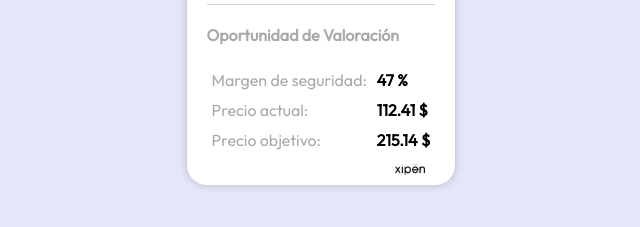
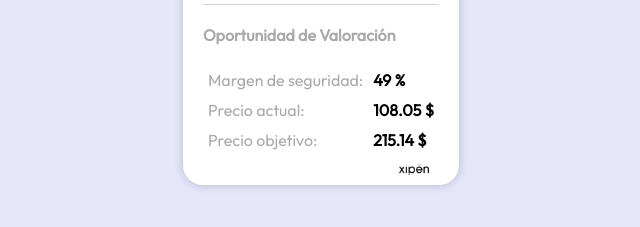
Before and after one commit to Xipen01/XOM, a plain HTML site: page index.html in a window 1280 px wide. Shown: the part 473-700 px from the top of the page, 319-959 px from the left. Drawn offline with Linux system fonts and the light colour scheme.

Commit message:
Actualizar archivo HTML generado automáticamente

```diff
--- a/index.html
+++ b/index.html
@@ -54,8 +54,8 @@
                     <p>Precio objetivo:</p>
                 </div>
                 <div class="columna">
-                    <p class="mi-clase">47 %</p>
-                    <p class="mi-clase">112.41 $</p>
+                    <p class="mi-clase">49 %</p>
+                    <p class="mi-clase">108.05 $</p>
                     <p class="mi-clase">215.14 $</p>
                 </div>
             </div>
```
